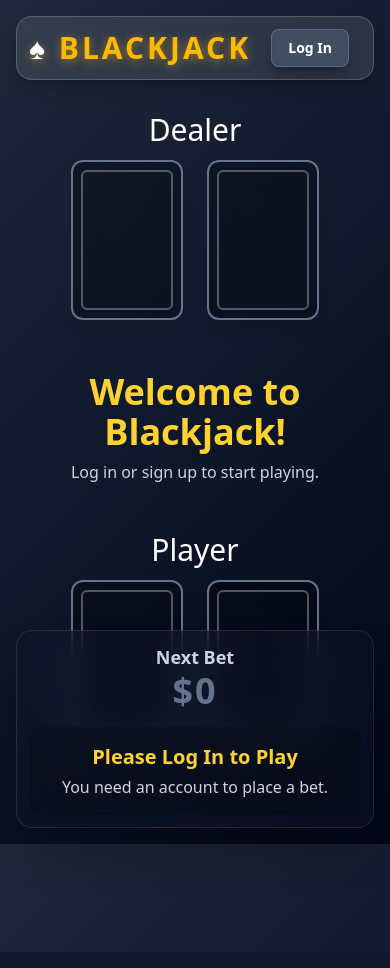
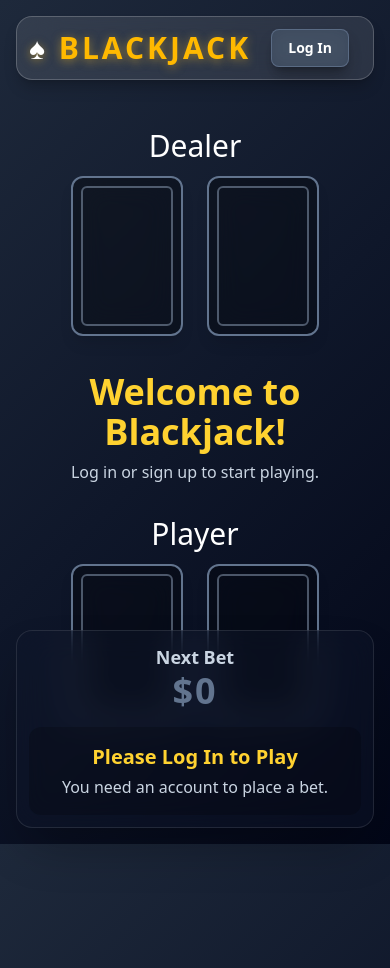
Before and after one commit to mark162657/Blackjack-Project-Mac, a React (Vite) app: page / in a window 390 px wide. Built offline with nearby package versions, Linux system fonts and the light colour scheme.

Commit message:
test  mobile

```diff
--- a/src/App.jsx
+++ b/src/App.jsx
@@ -453,7 +453,7 @@ function App() {
             {showHistory && <GameHistory onClose={() => setShowHistory(false)} />}
 
             {/* Adjusted padding here for mobile-friendliness */}
-            <main className="flex-grow flex flex-col justify-center items-center p-4 max-w-7xl mx-auto w-full pt-24 sm:pt-28 pb-48 sm:pb-56">
+            <main className="flex-grow flex flex-col justify-center items-center p-4 max-w-7xl mx-auto w-full pt-28 pb-56">
 
                 {/* Conditionally render welcome/placeholder screen or the active game */}
                 {playerHand.length === 0 ? (
@@ -467,7 +467,7 @@ function App() {
                             </div>
                         </div>
 
-                        <div className="my-8 w-full max-w-md text-center min-h-[80px]">
+                        <div className="my-4 w-full max-w-md text-center min-h-[80px]">
                             {!user && (
                                 <div className="text-center animate-fade-in-down">
                                     <h1 className="text-4xl font-extrabold text-amber-300">Welcome to Blackjack!</h1>
@@ -489,7 +489,7 @@ function App() {
                     <>
                         <Hand cards={dealerHand} title="Dealer" handValue={dealerValue} isDealer={true} gameOver={gameOver} />
 
-                        <div className="my-8 w-full max-w-md text-center min-h-[80px]">
+                        <div className="my-4 w-full max-w-md text-center min-h-[80px]">
                             {gameOver && result.message && <div className={`p-4 rounded-xl shadow-2xl animate-fade-in-down font-extrabold text-2xl ${result.type.includes('win') || result.type === 'blackjack' ? 'bg-green-500/50 border-green-400/80' : result.type === 'loss' ? 'bg-red-500/50 border-red-400/80' : 'bg-amber-500/50 border-amber-400/80'} border backdrop-blur-md`}>{result.message}</div>}
                             {advisorSuggestion && !gameOver && <div className="mt-4 p-3 bg-blue-900/50 backdrop-blur-md border border-blue-400/50 rounded-lg text-sm text-blue-200 shadow-lg"><span className='font-bold text-blue-100'>Advisor:</span> {advisorSuggestion}</div>}
                             {authMessage.message && authMessage.type === 'error' && <div className={`mt-4 p-4 rounded-lg text-base font-medium bg-red-800/80`}>{authMessage.message}</div>}
```
